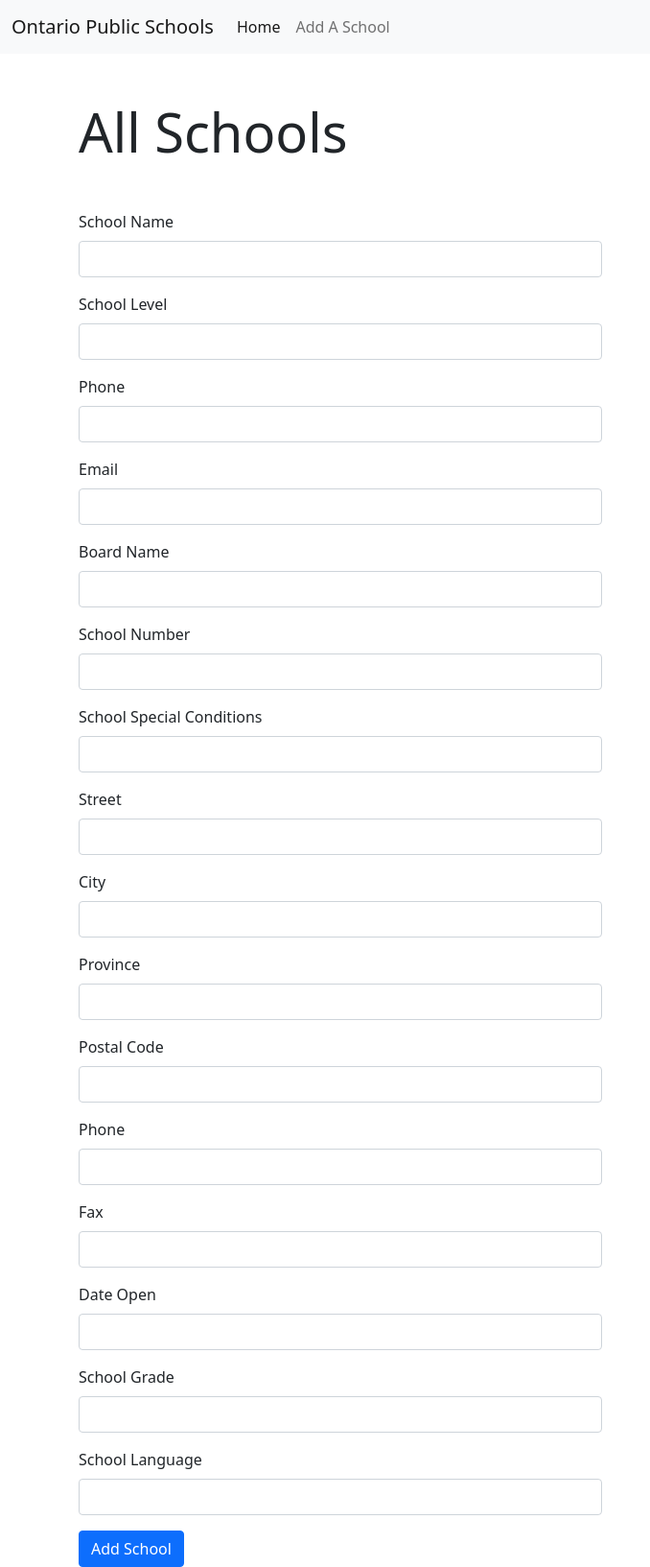
After one commit to KDEL-Dev/HTTP5225, a PHP site: page /add.php in a window 1280 px wide. The commit adds this page. Shown: the whole page at 96% size, without its empty margins (0-678 px from the left). Run offline with PHP 8.4, Linux system fonts and the light colour scheme; data comes from the database, SQL or seed files in the repository.

Commit message:
comp lms work

```diff
--- /dev/null
+++ b/lms/add.php
@@ -0,0 +1,167 @@
+
+<?php
+  include('functions.php');
+  //secure();
+
+  if(isset($_POST['addSchool'])){
+    // print_r($_POST);
+    $schoolName = $_POST['schoolName'];
+    $schoolLevel = $_POST['schoolLevel'];
+    $phone = $_POST['phone'];
+    $email = $_POST['email'];
+
+    // Connection string
+    include('reusable/conn.php');
+    $query = "INSERT INTO schools (
+                `School Name`,
+                `School Level`,
+                `Phone`,
+                `Email`)
+              VALUES (
+              '" . mysqli_real_escape_string($connect, $schoolName) . "',
+              '" . mysqli_real_escape_string($connect, $schoolLevel) . "',
+              '" . mysqli_real_escape_string($connect, $phone) . "',
+              '" . mysqli_real_escape_string($connect, $email) . "')";
+
+    $school = mysqli_query($connect, $query);
+
+    if($school){
+      set_message('School was added successfully!', 'success');
+      header("Location: index.php");
+    }else{
+      echo "Failed: " . mysqli_error($connect);
+    }
+  }else{
+    // echo "You should not be here!";
+  }
+
+?>
+
+<!DOCTYPE html>
+<html lang="en">
+<head>
+  <meta charset="UTF-8">
+  <meta name="viewport" content="width=device-width, initial-scale=1.0">
+  <title>Ontario Public Schools</title>
+  <link href="https://cdn.jsdelivr.net/npm/bootstrap@5.0.2/dist/css/bootstrap.min.css" rel="stylesheet" integrity="sha384-EVSTQN3/azprG1Anm3QDgpJLIm9Nao0Yz1ztcQTwFspd3yD65VohhpuuCOmLASjC" crossorigin="anonymous">
+</head>
+<body>
+  <nav class="navbar navbar-expand-lg navbar-light bg-light">
+    <div class="container-fluid">
+      <a class="navbar-brand" href="#">Ontario Public Schools</a>
+      <button class="navbar-toggler" type="button" data-bs-toggle="collapse" data-bs-target="#navbarSupportedContent" aria-controls="navbarSupportedContent" aria-expanded="false" aria-label="Toggle navigation">
+        <span class="navbar-toggler-icon"></span>
+      </button>
+      <div class="collapse navbar-collapse" id="navbarSupportedContent">
+        <ul class="navbar-nav me-auto mb-2 mb-lg-0">
+          <li class="nav-item">
+            <a class="nav-link active" aria-current="page" href="index.php">Home</a>
+          </li>
+          <li class="nav-item">
+            <a class="nav-link" href="add.php">Add A School</a>
+          </li>
+        </ul>
+      </div>
+    </div>
+  </nav>
+  <div class="container-fluid">
+    <div class="container">
+      <div class="row">
+        <div class="col">
+          <h1 class="display-4 mt-5 mb-5">All Schools</h1>
+        </div>
+      </div>
+    </div>
+  </div>
+
+  <?php
+      include('reusable/conn.php');
+      $query = 'SELECT * FROM schools';
+      $schools = mysqli_query($connect, $query);
+  ?>
+
+  <div class="container-fluid">
+    <div class="container">
+      <div class="row">
+        <div class="col-md-6">
+          <form action="add.php" method="POST">
+            <div class="mb-3">
+              <label for="schoolName" class="form-label">School Name</label>
+              <input type="text" class="form-control" id="schoolName" name="schoolName" aria-describedby="school Name">
+            </div>
+            <div class="mb-3">
+              <label for="schoolType" class="form-label">School Level</label>
+              <input type="text" class="form-control" id="schoolLevel" name="schoolLevel">
+            </div>
+            <div class="mb-3">
+              <label for="phone" class="form-label">Phone</label>
+              <input type="text" class="form-control" id="phone" name="phone">
+            </div>
+            <div class="mb-3">
+              <label for="email" class="form-label">Email</label>
+              <input type="email" class="form-control" id="email" name="email">
+            </div>
+
+            <div class="mb-3">
+              <label for="boardName" class="form-label">Board Name</label>
+              <input type="text" class="form-control" id="boardName" name="boardName">
+            </div>
+            <div class="mb-3">
+              <label for="schoolNumber" class="form-label">School Number</label>
+              <input type="text" class="form-control" id="schoolNumber" name="schoolNumber">
+            </div>
+            <div class="mb-3">
+            <label for="schoolSpecialConditions" class="form-label">School Special Conditions</label>
+              <input type="text" class="form-control" id="schoolSpecialConditions" name="schoolSpecialConditions">
+            </div>
+            <div class="mb-3">
+            <label for="street" class="form-label">Street</label>
+              <input type="text" class="form-control" id="street" name="street">
+            </div>
+            <div class="mb-3">
+            <label for="city" class="form-label">City</label>
+              <input type="text" class="form-control" id="city" name="city">
+            </div>
+            <div class="mb-3">
+            <label for="province" class="form-label">Province</label>
+              <input type="text" class="form-control" id="province" name="province">
+            </div>
+            <div class="mb-3">
+            <label for="postalCode" class="form-label">Postal Code</label>
+              <input type="text" class="form-control" id="postalCode" name="postalCode">
+            </div>
+            <div class="mb-3">
+            <label for="phone" class="form-label">Phone</label>
+              <input type="text" class="form-control" id="phone" name="phone">
+            </div>
+            <div class="mb-3">
+            <label for="fax" class="form-label">Fax</label>
+              <input type="text" class="form-control" id="fax" name="fax">
+            </div>
+            <div class="mb-3">
+            <label for="dateOpen" class="form-label">Date Open</label>
+              <input type="text" class="form-control" id="dateOpen" name="dateOpen">
+            </div>
+            <div class="mb-3">
+            <label for="schoolGrade" class="form-label">School Grade</label>
+              <input type="text" class="form-control" id="schoolGrade" name="schoolGrade">
+            </div>
+            <div class="mb-3">
+            <label for="schoolLanguage" class="form-label">School Language</label>
+              <input type="text" class="form-control" id="schoolLanguage" name="schoolLanguage">
+            </div>
+
+
+
+
+
+            <button type="submit" class="btn btn-primary" name="addSchool">Add School</button>
+          </form>
+        </div>
+      </div>
+    </div>
+  </div>
+
+
+</body>
+</html>
--- /dev/null
+++ b/lms/functions.php
@@ -0,0 +1,38 @@
+<?php
+
+  session_start();
+
+  function secure(){
+    if(!isset($_SESSION['id'])){
+      header('Location: login.php');
+    }
+  }
+
+  function set_message($message, $className){
+    $_SESSION['message'] = $message;
+    $_SESSION['className'] = $className;
+  }
+
+  function get_message(){
+    if(isset($_SESSION['message'])){
+      echo
+        '<div class="alert alert-' . $_SESSION['className'] . '" role="alert">' .
+          $_SESSION['message']
+        .'</div>';
+        unset($_SESSION['message']);
+        unset($_SESSION['className']);
+    }
+  }
+
+  function uploadImage($file) {
+    $targetDir = "uploads/";
+    if (!is_dir($targetDir)) {
+        mkdir($targetDir, 0777, true);
+    }
+
+    $targetFile = $targetDir . basename($file["name"]);
+    move_uploaded_file($file["tmp_name"], $targetFile);
+    return $targetFile;
+  }
+
+?>
--- /dev/null
+++ b/lms/reusable/conn.php
@@ -0,0 +1,6 @@
+<?php
+  $connect = mysqli_connect('localhost', 'root', 'root', 'schools');
+
+  if(!$connect){
+    die("Connection Failed: " . mysqli_connect_error());
+  }
```
Also changed, not shown: archive/connect.php (added, +14 -0 lines), archive/index.php (added, +41 -0 lines), lms/deleteSchool.php (added, +19 -0 lines), lms/index.php (+88 -12 lines), lms/reusable/nav.php (added, +24 -0 lines), lms/updateSchool.php (added, +107 -0 lines), archive/schools.sql (added), assignment1/img/redLightCamera.png (added).
